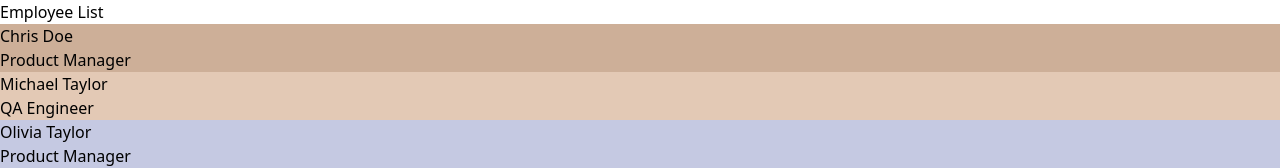
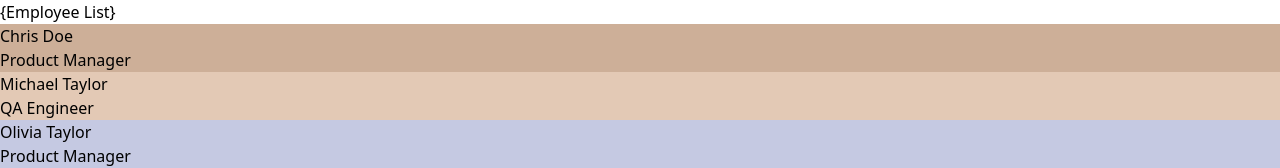
Before and after one commit to JustinZhucs/dynamic-staff-directory, a React (Vite) app: page / in a window 1280 px wide. Shown: the top 168 px of the page. Built offline with nearby package versions, Linux system fonts and the light colour scheme.

Commit message:
updated favicon

```diff
--- a/index.html
+++ b/index.html
@@ -2,7 +2,7 @@
 <html lang="en">
   <head>
     <meta charset="UTF-8" />
-    <link rel="icon" type="image/svg+xml" href="/vite.svg" />
+    <link rel="icon" type="image/png" href="/employee.png" />
     <meta name="viewport" content="width=device-width, initial-scale=1.0" />
     <title>Employee List</title>
   </head>
--- a/src/EmployeeList.jsx
+++ b/src/EmployeeList.jsx
@@ -55,12 +55,13 @@ const EmployeeList = () => {
 
     return (
         <div className="p-6">
-          <h1 className="text-3xl font-bold mb-4">Employee List</h1>
+          <h1 class="text-5xl font-extrabold text-transparent bg-clip-text bg-gradient-to-r from-blue-500 via-teal-500 to-green-500
+       uppercase tracking-wider my-6 mb-12 text-center">{'{Employee List}'}</h1>
           <div className="grid grid-cols-1 gap-4 md:grid-cols-2 lg:grid-cols-3">
             {displayedEmployees.map(employee => (
               <div key={employee.id}
               style={{ backgroundColor: employeeColors[employee.id] }}
-                className="p-4 rounded-lg shadow-md hover:shadow-xl scale-[1] hover:scale-[1.03] transition duration-300 ease-in-out">
+                className="p-4 rounded-xl shadow-lg hover:shadow-xl scale-[1] hover:scale-[1.03] transition duration-300 ease-in-out">
                 <p className="text-lg font-bold">{employee.name}</p>
                 <p className="text-sm">{employee.position}</p>
               </div>
```
Also changed, not shown: public/employee.png (added).
